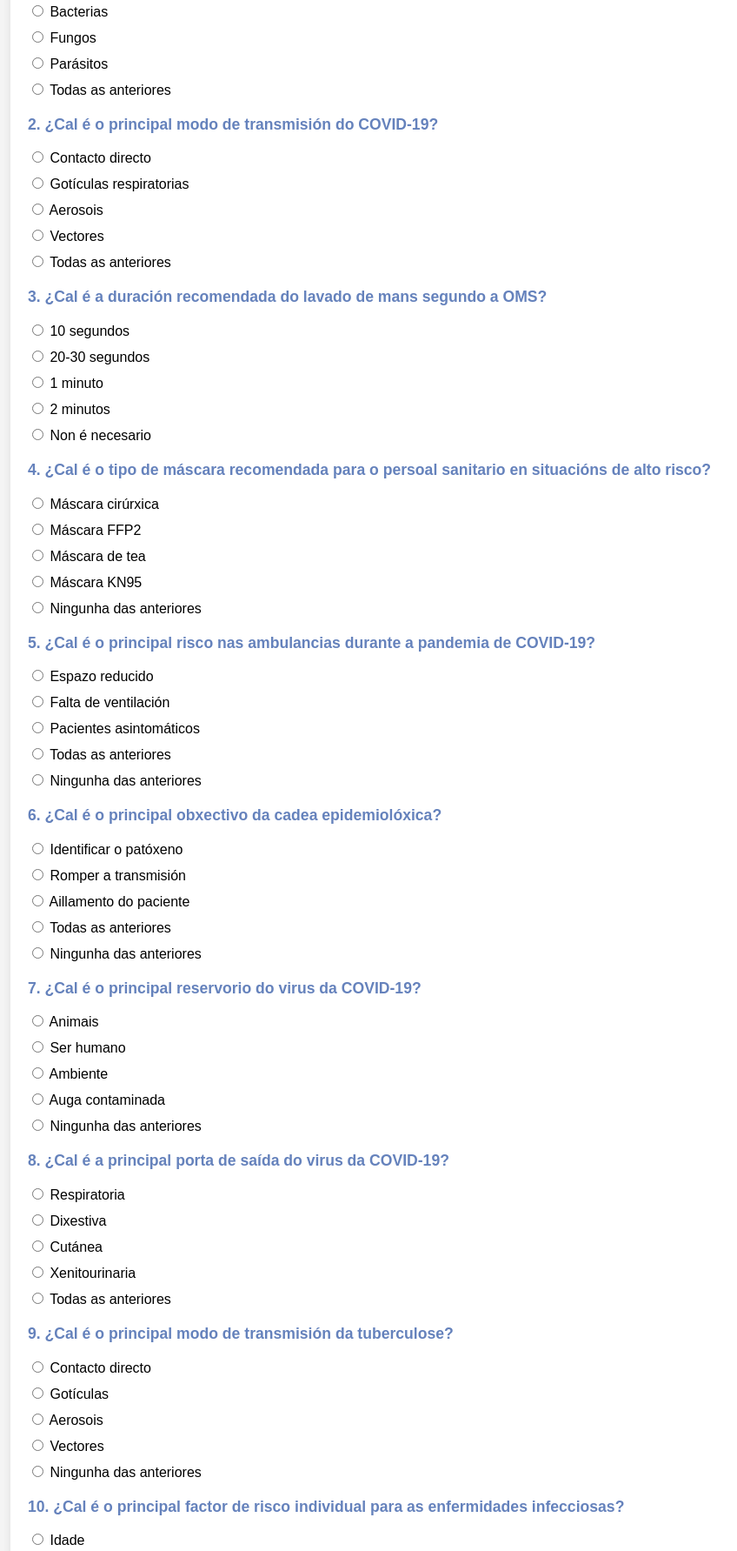
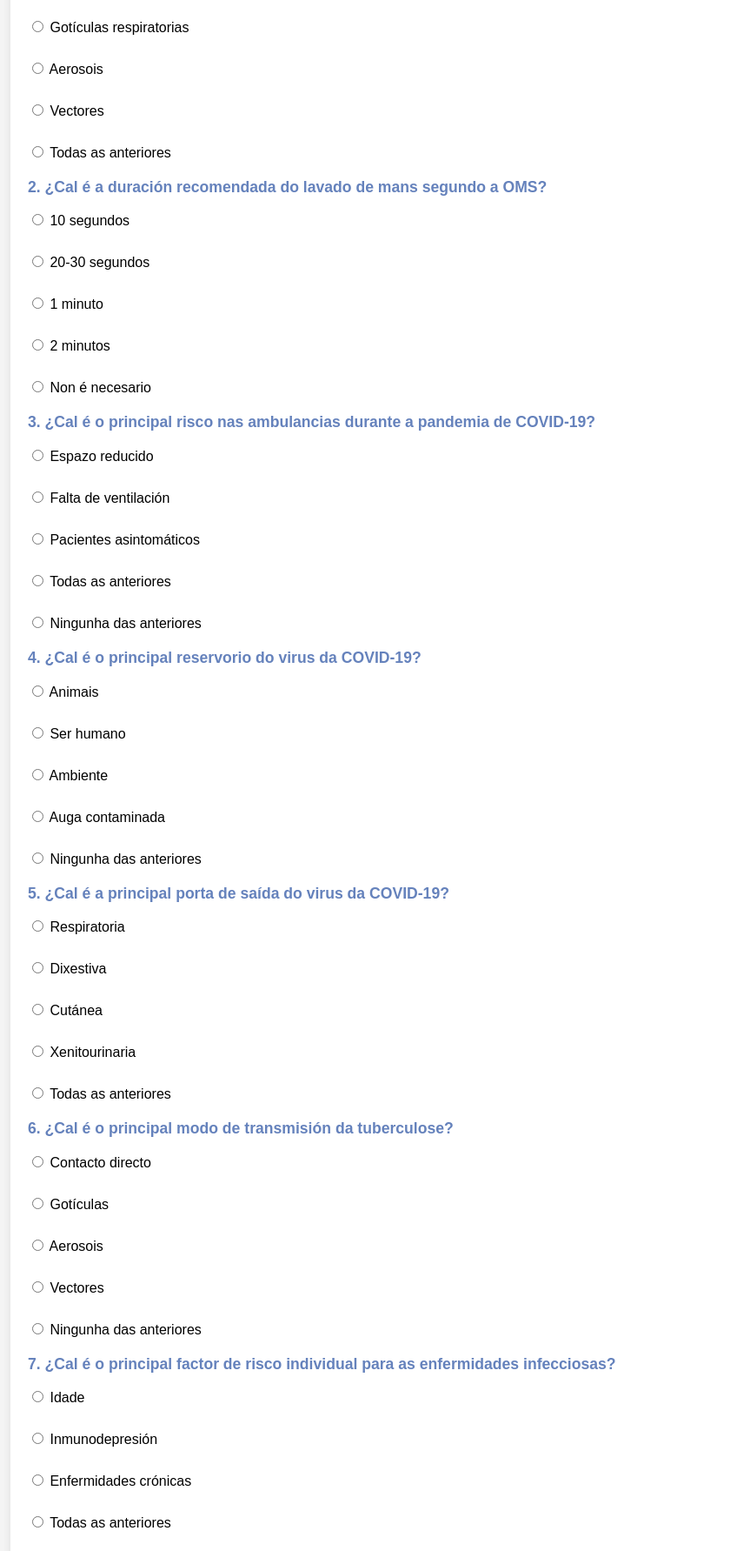
Before and after one commit to Crospirit/infectontagiosas, a plain HTML site: page index.html in a window 1280 px wide. Shown: the part 238-2021 px from the top of the page at 87% size, without its empty margins (208-1056 px from the left). Drawn offline with Linux system fonts and the light colour scheme.

Commit message:
Update index.html

```diff
--- a/index.html
+++ b/index.html
@@ -87,216 +87,194 @@
 
     <div class="container">
         <h1>Cuestionario de Prevención no Transporte Sanitario</h1>
-
         <form id="quizForm">
             <!-- Pregunta 1 -->
             <div class="question">
-            <p>1. ¿Cal é a principal causa das enfermidades infecciosas?</p>
-            <label><input type="radio" name="q1" value="a"> Virus</label>
-            <label><input type="radio" name="q1" value="b"> Bacterias</label>
-            <label><input type="radio" name="q1" value="c"> Fungos</label>
-            <label><input type="radio" name="q1" value="d"> Parásitos</label>
+                <p>1. ¿Cal é o principal modo de transmisión do COVID-19?</p>
+                <label><input type="radio" name="q1" value="a"> Contacto directo</label><br>
+                <label><input type="radio" name="q1" value="b"> Gotículas respiratorias</label><br>
+                <label><input type="radio" name="q1" value="c"> Aerosois</label><br>
+                <label><input type="radio" name="q1" value="d"> Vectores</label><br>
                 <label><input type="radio" name="q1" value="e"> Todas as anteriores</label>
             </div>
-
             <!-- Pregunta 2 -->
             <div class="question">
-            <p>2. ¿Cal é o principal modo de transmisión do COVID-19?</p>
-            <label><input type="radio" name="q2" value="a"> Contacto directo</label>
-            <label><input type="radio" name="q2" value="b"> Gotículas respiratorias</label>
-            <label><input type="radio" name="q2" value="c"> Aerosois</label>
-            <label><input type="radio" name="q2" value="d"> Vectores</label>
-            <label><input type="radio" name="q2" value="e"> Todas as anteriores</label>
+                <p>2. ¿Cal é a duración recomendada do lavado de mans segundo a OMS?</p>
+                <label><input type="radio" name="q2" value="a"> 10 segundos</label><br>
+                <label><input type="radio" name="q2" value="b"> 20-30 segundos</label><br>
+                <label><input type="radio" name="q2" value="c"> 1 minuto</label><br>
+                <label><input type="radio" name="q2" value="d"> 2 minutos</label><br>
+                <label><input type="radio" name="q2" value="e"> Non é necesario</label>
             </div>
-
             <!-- Pregunta 3 -->
             <div class="question">
-            <p>3. ¿Cal é a duración recomendada do lavado de mans segundo a OMS?</p>
-            <label><input type="radio" name="q3" value="a"> 10 segundos</label>
-            <label><input type="radio" name="q3" value="b"> 20-30 segundos</label>
-            <label><input type="radio" name="q3" value="c"> 1 minuto</label>
-            <label><input type="radio" name="q3" value="d"> 2 minutos</label>
-            <label><input type="radio" name="q3" value="e"> Non é necesario</label>
+                <p>3. ¿Cal é o principal risco nas ambulancias durante a pandemia de COVID-19?</p>
+                <label><input type="radio" name="q3" value="a"> Espazo reducido</label><br>
+                <label><input type="radio" name="q3" value="b"> Falta de ventilación</label><br>
+                <label><input type="radio" name="q3" value="c"> Pacientes asintomáticos</label><br>
+                <label><input type="radio" name="q3" value="d"> Todas as anteriores</label><br>
+                <label><input type="radio" name="q3" value="e"> Ningunha das anteriores</label>
             </div>
-
             <!-- Pregunta 4 -->
             <div class="question">
-            <p>4. ¿Cal é o tipo de máscara recomendada para o persoal sanitario en situacións de alto risco?</p>
-            <label><input type="radio" name="q4" value="a"> Máscara cirúrxica</label>
-            <label><input type="radio" name="q4" value="b"> Máscara FFP2</label>
-            <label><input type="radio" name="q4" value="c"> Máscara de tea</label>
-            <label><input type="radio" name="q4" value="d"> Máscara KN95</label>
+                <p>4. ¿Cal é o principal reservorio do virus da COVID-19?</p>
+                <label><input type="radio" name="q4" value="a"> Animais</label><br>
+                <label><input type="radio" name="q4" value="b"> Ser humano</label><br>
+                <label><input type="radio" name="q4" value="c"> Ambiente</label><br>
+                <label><input type="radio" name="q4" value="d"> Auga contaminada</label><br>
                 <label><input type="radio" name="q4" value="e"> Ningunha das anteriores</label>
             </div>
-
             <!-- Pregunta 5 -->
             <div class="question">
-            <p>5. ¿Cal é o principal risco nas ambulancias durante a pandemia de COVID-19?</p>
-            <label><input type="radio" name="q5" value="a"> Espazo reducido</label>
-            <label><input type="radio" name="q5" value="b"> Falta de ventilación</label>
-            <label><input type="radio" name="q5" value="c"> Pacientes asintomáticos</label>
-            <label><input type="radio" name="q5" value="d"> Todas as anteriores</label>
-            <label><input type="radio" name="q5" value="e"> Ningunha das anteriores</label>
+                <p>5. ¿Cal é a principal porta de saída do virus da COVID-19?</p>
+                <label><input type="radio" name="q5" value="a"> Respiratoria</label><br>
+                <label><input type="radio" name="q5" value="b"> Dixestiva</label><br>
+                <label><input type="radio" name="q5" value="c"> Cutánea</label><br>
+                <label><input type="radio" name="q5" value="d"> Xenitourinaria</label><br>
+                <label><input type="radio" name="q5" value="e"> Todas as anteriores</label>
             </div>
-
             <!-- Pregunta 6 -->
             <div class="question">
-            <p>6. ¿Cal é o principal obxectivo da cadea epidemiolóxica?</p>
-            <label><input type="radio" name="q6" value="a"> Identificar o patóxeno</label>
-            <label><input type="radio" name="q6" value="b"> Romper a transmisión</label>
-            <label><input type="radio" name="q6" value="c"> Aillamento do paciente</label>
-            <label><input type="radio" name="q6" value="d"> Todas as anteriores</label>
+                <p>6. ¿Cal é o principal modo de transmisión da tuberculose?</p>
+                <label><input type="radio" name="q6" value="a"> Contacto directo</label><br>
+                <label><input type="radio" name="q6" value="b"> Gotículas</label><br>
+                <label><input type="radio" name="q6" value="c"> Aerosois</label><br>
+                <label><input type="radio" name="q6" value="d"> Vectores</label><br>
                 <label><input type="radio" name="q6" value="e"> Ningunha das anteriores</label>
             </div>
-
             <!-- Pregunta 7 -->
             <div class="question">
-            <p>7. ¿Cal é o principal reservorio do virus da COVID-19?</p>
-            <label><input type="radio" name="q7" value="a"> Animais</label>
-            <label><input type="radio" name="q7" value="b"> Ser humano</label>
-            <label><input type="radio" name="q7" value="c"> Ambiente</label>
-            <label><input type="radio" name="q7" value="d"> Auga contaminada</label>
+                <p>7. ¿Cal é o principal factor de risco individual para as enfermidades infecciosas?</p>
+                <label><input type="radio" name="q7" value="a"> Idade</label><br>
+                <label><input type="radio" name="q7" value="b"> Inmunodepresión</label><br>
+                <label><input type="radio" name="q7" value="c"> Enfermidades crónicas</label><br>
+                <label><input type="radio" name="q7" value="d"> Todas as anteriores</label><br>
                 <label><input type="radio" name="q7" value="e"> Ningunha das anteriores</label>
             </div>
-
             <!-- Pregunta 8 -->
             <div class="question">
-            <p>8. ¿Cal é a principal porta de saída do virus da COVID-19?</p>
-            <label><input type="radio" name="q8" value="a"> Respiratoria</label>
-            <label><input type="radio" name="q8" value="b"> Dixestiva</label>
-            <label><input type="radio" name="q8" value="c"> Cutánea</label>
-            <label><input type="radio" name="q8" value="d"> Xenitourinaria</label>
-            <label><input type="radio" name="q8" value="e"> Todas as anteriores</label>
+                <p>8. ¿Cal é o principal risco do uso prolongado de luvas?</p>
+                <label><input type="radio" name="q8" value="a"> Dermatite de contacto</label><br>
+                <label><input type="radio" name="q8" value="b"> Alerxias</label><br>
+                <label><input type="radio" name="q8" value="c"> Hipersensibilidade</label><br>
+                <label><input type="radio" name="q8" value="d"> Todas as anteriores</label><br>
+                <label><input type="radio" name="q8" value="e"> Ningunha das anteriores</label>
             </div>
-
             <!-- Pregunta 9 -->
             <div class="question">
-            <p>9. ¿Cal é o principal modo de transmisión da tuberculose?</p>
-            <label><input type="radio" name="q9" value="a"> Contacto directo</label>
-            <label><input type="radio" name="q9" value="b"> Gotículas</label>
-            <label><input type="radio" name="q9" value="c"> Aerosois</label>
-            <label><input type="radio" name="q9" value="d"> Vectores</label>
+                <p>9. ¿Cal é o principal obxectivo da vacinación?</p>
+                <label><input type="radio" name="q9" value="a"> Previr enfermidades</label><br>
+                <label><input type="radio" name="q9" value="b"> Reducir a transmisión</label><br>
+                <label><input type="radio" name="q9" value="c"> Protexer aos grupos de risco</label><br>
+                <label><input type="radio" name="q9" value="d"> Todas as anteriores</label><br>
                 <label><input type="radio" name="q9" value="e"> Ningunha das anteriores</label>
             </div>
-
             <!-- Pregunta 10 -->
             <div class="question">
-            <p>10. ¿Cal é o principal factor de risco individual para as enfermidades infecciosas?</p>
-            <label><input type="radio" name="q10" value="a"> Idade</label>
-            <label><input type="radio" name="q10" value="b"> Inmunodepresión</label>
-            <label><input type="radio" name="q10" value="c"> Enfermidades crónicas</label>
-            <label><input type="radio" name="q10" value="d"> Todas as anteriores</label>
+                <p>10. ¿Cal é o principal obxectivo da desinfección de superficies?</p>
+                <label><input type="radio" name="q10" value="a"> Reducir a carga microbiana</label><br>
+                <label><input type="radio" name="q10" value="b"> Previr a propagación de patóxenos</label><br>
+                <label><input type="radio" name="q10" value="c"> Protexer ao persoal sanitario</label><br>
+                <label><input type="radio" name="q10" value="d"> Todas as anteriores</label><br>
                 <label><input type="radio" name="q10" value="e"> Ningunha das anteriores</label>
             </div>
-
             <!-- Pregunta 11 -->
             <div class="question">
-            <p>11. ¿Cal é o principal método de prevención das enfermidades infecciosas?</p>
-            <label><input type="radio" name="q11" value="a"> Vacinación</label>
-            <label><input type="radio" name="q11" value="b"> Lavado de mans</label>
-            <label><input type="radio" name="q11" value="c"> Uso de EPIs</label>
-            <label><input type="radio" name="q11" value="d"> Todas as anteriores</label>
+                <p>11. ¿Cal é o principal risco dos aerosois en espazos pechados?</p>
+                <label><input type="radio" name="q11" value="a"> Transmisión de enfermidades</label><br>
+                <label><input type="radio" name="q11" value="b"> Falta de ventilación</label><br>
+                <label><input type="radio" name="q11" value="c"> Exposición a patóxenos</label><br>
+                <label><input type="radio" name="q11" value="d"> Todas as anteriores</label><br>
                 <label><input type="radio" name="q11" value="e"> Ningunha das anteriores</label>
             </div>
-
             <!-- Pregunta 12 -->
             <div class="question">
-            <p>12. ¿Cal é o principal risco do uso prolongado de luvas?</p>
-            <label><input type="radio" name="q12" value="a"> Dermatite de contacto</label>
-            <label><input type="radio" name="q12" value="b"> Alerxias</label>
-            <label><input type="radio" name="q12" value="c"> Hipersensibilidade</label>
-            <label><input type="radio" name="q12" value="d"> Todas as anteriores</label>
+                <p>12. ¿Cal é o principal obxectivo da educación en hixiene?</p>
+                <label><input type="radio" name="q12" value="a"> Reducir a transmisión de enfermidades</label><br>
+                <label><input type="radio" name="q12" value="b"> Promover prácticas seguras</label><br>
+                <label><input type="radio" name="q12" value="c"> Protexer aos grupos de risco</label><br>
+                <label><input type="radio" name="q12" value="d"> Todas as anteriores</label><br>
                 <label><input type="radio" name="q12" value="e"> Ningunha das anteriores</label>
             </div>
-
             <!-- Pregunta 13 -->
             <div class="question">
-            <p>13. ¿Cal é o principal obxectivo do illamento protector?</p>
-            <label><input type="radio" name="q13" value="a"> Protexer ao paciente</label>
-            <label><input type="radio" name="q13" value="b"> Protexer ao persoal sanitario</label>
-            <label><input type="radio" name="q13" value="c"> Evitar a propagación da enfermidade</label>
-            <label><input type="radio" name="q13" value="d"> Todas as anteriores</label>
+                <p>13. ¿Cal é a principal vía de transmisión da sarna?</p>
+                <label><input type="radio" name="q13" value="a"> Contacto directo prolongado</label><br>
+                <label><input type="radio" name="q13" value="b"> Aerosois</label><br>
+                <label><input type="radio" name="q13" value="c"> Gotículas</label><br>
+                <label><input type="radio" name="q13" value="d"> Contacto con superficies</label><br>
                 <label><input type="radio" name="q13" value="e"> Ningunha das anteriores</label>
             </div>
-
             <!-- Pregunta 14 -->
             <div class="question">
-            <p>14. ¿Cal é o principal método de desinfección en ambulancias?</p>
-            <label><input type="radio" name="q14" value="a"> Alcohol 70%</label>
-            <label><input type="radio" name="q14" value="b"> Leixía diluída</label>
-            <label><input type="radio" name="q14" value="c"> Toalliñas desinfectantes</label>
-            <label><input type="radio" name="q14" value="d"> Todas as anteriores</label>
-            <label><input type="radio" name="q14" value="e"> Ningunha das anteriores</label>
+                <p>14. ¿Que tipo de illamento require un paciente con tuberculose pulmonar activa?</p>
+                <label><input type="radio" name="q14" value="a"> Illamento de contacto</label><br>
+                <label><input type="radio" name="q14" value="b"> Illamento aéreo</label><br>
+                <label><input type="radio" name="q14" value="c"> Illamento por gotas</label><br>
+                <label><input type="radio" name="q14" value="d"> Ningún illamento especial</label><br>
+                <label><input type="radio" name="q14" value="e"> Todas as anteriores</label>
             </div>
-
             <!-- Pregunta 15 -->
             <div class="question">
-            <p>15. ¿Cal é o principal risco dos residuos sanitarios biocontaminados?</p>
-            <label><input type="radio" name="q15" value="a"> Risco biolóxico</label>
-            <label><input type="radio" name="q15" value="b"> Risco químico</label>
-            <label><input type="radio" name="q15" value="c"> Risco radiolóxico</label>
-            <label><input type="radio" name="q15" value="d"> Todas as anteriores</label>
-            <label><input type="radio" name="q15" value="e"> Ningunha das anteriores</label>
+                <p>15. ¿Que tipo de máscara debe utilizar o persoal sanitario ao atender a un paciente con tuberculose pulmonar activa?</p>
+                <label><input type="radio" name="q15" value="a"> Máscara cirúrxica</label><br>
+                <label><input type="radio" name="q15" value="b"> Máscara FFP2/FFP3</label><br>
+                <label><input type="radio" name="q15" value="c"> Máscara de tea</label><br>
+                <label><input type="radio" name="q15" value="d"> Ningunha máscara</label><br>
+                <label><input type="radio" name="q15" value="e"> Todas as anteriores</label>
             </div>
-
             <!-- Pregunta 16 -->
             <div class="question">
-            <p>16. ¿Cal é o principal obxectivo da vacinación?</p>
-            <label><input type="radio" name="q16" value="a"> Previr enfermidades</label>
-            <label><input type="radio" name="q16" value="b"> Reducir a transmisión</label>
-            <label><input type="radio" name="q16" value="c"> Protexer aos grupos de risco</label>
-            <label><input type="radio" name="q16" value="d"> Todas as anteriores</label>
+                <p>16. ¿Que medida é fundamental para a prevención da COVID-19 en ambulancias?</p>
+                <label><input type="radio" name="q16" value="a"> Lavado de mans frecuente</label><br>
+                <label><input type="radio" name="q16" value="b"> Uso de EPIs axeitados</label><br>
+                <label><input type="radio" name="q16" value="c"> Ventilación da ambulancia</label><br>
+                <label><input type="radio" name="q16" value="d"> Todas as anteriores</label><br>
                 <label><input type="radio" name="q16" value="e"> Ningunha das anteriores</label>
             </div>
-
             <!-- Pregunta 17 -->
             <div class="question">
-            <p>17. ¿Cal é o principal risco do uso incorrecto de EPIs?</p>
-            <label><input type="radio" name="q17" value="a"> Exposición a patóxenos</label>
-            <label><input type="radio" name="q17" value="b"> Contaminación cruzada</label>
-            <label><input type="radio" name="q17" value="c"> Infeccións nosocomiais</label>
-            <label><input type="radio" name="q17" value="d"> Todas as anteriores</label>
-            <label><input type="radio" name="q17" value="e"> Ningunha das anteriores</label>
+                <p>17. Segundo a OMS, ¿cantos pasos ten o proceso correcto de lavado de mans?</p>
+                <label><input type="radio" name="q17" value="a"> 3</label><br>
+                <label><input type="radio" name="q17" value="b"> 5</label><br>
+                <label><input type="radio" name="q17" value="c"> 7</label><br>
+                <label><input type="radio" name="q17" value="d"> 8</label><br>
+                <label><input type="radio" name="q17" value="e"> 11</label>
             </div>
-
             <!-- Pregunta 18 -->
             <div class="question">
-            <p>18. ¿Cal é o principal obxectivo da desinfección de superficies?</p>
-            <label><input type="radio" name="q18" value="a"> Reducir a carga microbiana</label>
-            <label><input type="radio" name="q18" value="b"> Previr a propagación de patóxenos</label>
-            <label><input type="radio" name="q18" value="c"> Protexer ao persoal sanitario</label>
-            <label><input type="radio" name="q18" value="d"> Todas as anteriores</label>
+                <p>18. ¿Cando se debe realizar a hixiene de mans segundo a OMS?</p>
+                <label><input type="radio" name="q18" value="a"> Antes de tocar ao paciente</label><br>
+                <label><input type="radio" name="q18" value="b"> Despois de tocar ao paciente</label><br>
+                <label><input type="radio" name="q18" value="c"> Antes dun procedemento aséptico</label><br>
+                <label><input type="radio" name="q18" value="d"> Todas as anteriores</label><br>
                 <label><input type="radio" name="q18" value="e"> Ningunha das anteriores</label>
             </div>
-
             <!-- Pregunta 19 -->
             <div class="question">
-            <p>19. ¿Cal é o principal risco dos aerosois en espazos pechados?</p>
-            <label><input type="radio" name="q19" value="a"> Transmisión de enfermidades</label>
-            <label><input type="radio" name="q19" value="b"> Falta de ventilación</label>
-            <label><input type="radio" name="q19" value="c"> Exposición a patóxenos</label>
-            <label><input type="radio" name="q19" value="d"> Todas as anteriores</label>
-            <label><input type="radio" name="q19" value="e"> Ningunha das anteriores</label>
+                <p>19. ¿Que tipo de illamento require un gran queimado?</p>
+                <label><input type="radio" name="q19" value="a"> Illamento estrito</label><br>
+                <label><input type="radio" name="q19" value="b"> Illamento por contacto</label><br>
+                <label><input type="radio" name="q19" value="c"> Illamento aéreo</label><br>
+                <label><input type="radio" name="q19" value="d"> Ningún illamento</label><br>
+                <label><input type="radio" name="q19" value="e"> Todas as anteriores</label>
             </div>
-
             <!-- Pregunta 20 -->
             <div class="question">
-            <p>20. ¿Cal é o principal obxectivo da educación en hixiene?</p>
-            <label><input type="radio" name="q20" value="a"> Reducir a transmisión de enfermidades</label>
-            <label><input type="radio" name="q20" value="b"> Promover prácticas seguras</label>
-            <label><input type="radio" name="q20" value="c"> Protexer aos grupos de risco</label>
-            <label><input type="radio" name="q20" value="d"> Todas as anteriores</label>
-            <label><input type="radio" name="q20" value="e"> Ningunha das anteriores</label>
+                <p>20. ¿Cantos segundos debe durar a fricción con solución hidroalcohólica segundo a OMS?</p>
+                <label><input type="radio" name="q20" value="a"> 10 segundos</label><br>
+                <label><input type="radio" name="q20" value="b"> 20-30 segundos</label><br>
+                <label><input type="radio" name="q20" value="c"> 1 minuto</label><br>
+                <label><input type="radio" name="q20" value="d"> 5 minutos</label><br>
+                <label><input type="radio" name="q20" value="e"> Non é necesario</label>
             </div>
-
             <div id="score" class="score"></div>
-        <button type="button" id="submitBtn" onclick="calcularCalificacion()">Correxir</button>
+            <button type="button" id="submitBtn" onclick="calcularCalificacion()">Corrixir</button>
         </form>
+        <div id="falladas" style="margin-top: 20px; background-color: #f9f9f9; padding: 15px; border-radius: 8px; box-shadow: 0 0 5px rgba(0,0,0,0.1);"></div>
     </div>
-
-<div id="falladas" style="margin-top: 20px; background-color: #f9f9f9; padding: 15px; border-radius: 8px; box-shadow: 0 0 5px rgba(0,0,0,0.1);"></div>
-
     <script>
+        // Impide o menú contextual
         document.addEventListener('contextmenu', function(e) {
             e.preventDefault();
         });
@@ -310,26 +288,26 @@
             }
 
             const respuestasCorrectas = {
-            "q1": "e",
+                "q1": "b",
                 "q2": "b",
-            "q3": "b",
+                "q3": "d",
                 "q4": "b",
-            "q5": "d",
-            "q6": "b",
-            "q7": "b",
-            "q8": "a",
-            "q9": "c",
+                "q5": "a",
+                "q6": "c",
+                "q7": "d",
+                "q8": "d",
+                "q9": "d",
                 "q10": "d",
                 "q11": "d",
                 "q12": "d",
-            "q13": "d",
-            "q14": "d",
-            "q15": "a",
+                "q13": "a",
+                "q14": "b",
+                "q15": "b",
                 "q16": "d",
-            "q17": "d",
+                "q17": "c",
                 "q18": "d",
-            "q19": "d",
-            "q20": "d"
+                "q19": "a",
+                "q20": "b"
             };
 
             let totalPreguntas = 20;
```
Lines whose indentation alone changed are shown as unchanged.
